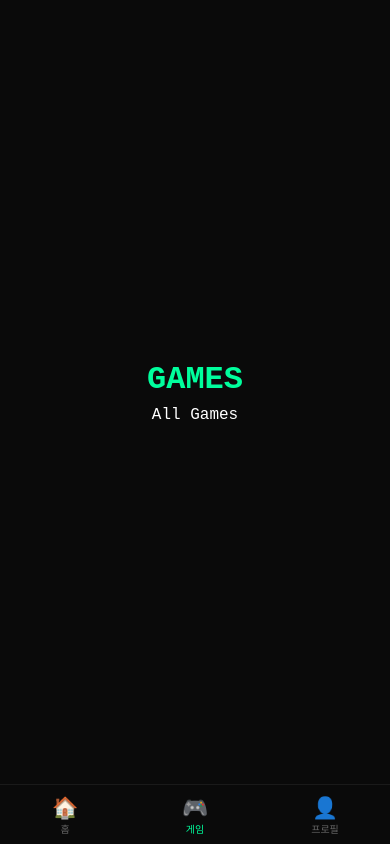
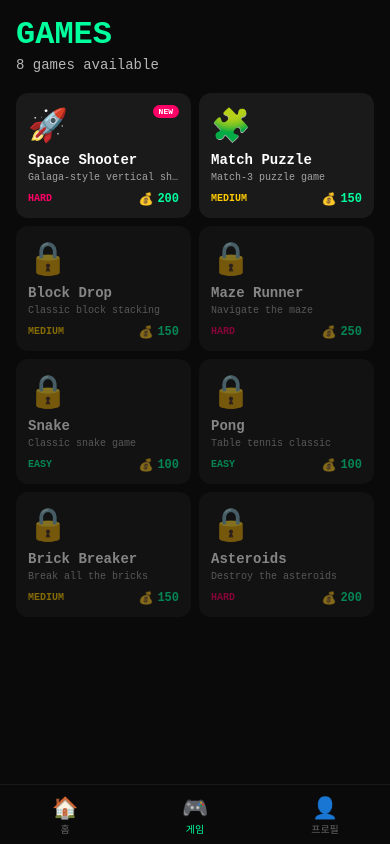
Before and after one commit to hyuki0130/retrox, a React Native app in the folder mobile/: screen /Games in a window 390 px wide. Built offline with nearby package versions, Linux system fonts and the light colour scheme; what react-native-google-mobile-ads would draw is missing.

Commit message:
fix(ios): set UIViewControllerBasedStatusBarAppearance to YES and implement GamesScreen (#9)

```diff
--- a/mobile/src/screens/GamesScreen.tsx
+++ b/mobile/src/screens/GamesScreen.tsx
@@ -1,18 +1,91 @@
 import React from 'react';
-import { View, Text, StyleSheet } from 'react-native';
+import { View, Text, StyleSheet, ScrollView, FlatList, TouchableOpacity, Alert } from 'react-native';
 import { SafeAreaView } from 'react-native-safe-area-context';
-import { useSettingsStore } from '@/store';
+import { useNavigation } from '@react-navigation/native';
+import { useSettingsStore, useCoinStore } from '@/store';
+import type { Game } from '@/navigation/types';
+
+const ALL_GAMES: Game[] = [
+  { id: 'shooter', name: 'Space Shooter', icon: '🚀', difficulty: 'hard', coinCost: 200, isLocked: false, isNew: true, description: 'Galaga-style vertical shooter' },
+  { id: 'puzzle', name: 'Match Puzzle', icon: '🧩', difficulty: 'medium', coinCost: 150, isLocked: false, description: 'Match-3 puzzle game' },
+  { id: 'tetris', name: 'Block Drop', icon: '🟦', difficulty: 'medium', coinCost: 150, isLocked: true, description: 'Classic block stacking' },
+  { id: 'pacman', name: 'Maze Runner', icon: '🟡', difficulty: 'hard', coinCost: 250, isLocked: true, description: 'Navigate the maze' },
+  { id: 'snake', name: 'Snake', icon: '🐍', difficulty: 'easy', coinCost: 100, isLocked: true, description: 'Classic snake game' },
+  { id: 'pong', name: 'Pong', icon: '🏓', difficulty: 'easy', coinCost: 100, isLocked: true, description: 'Table tennis classic' },
+  { id: 'breakout', name: 'Brick Breaker', icon: '🧱', difficulty: 'medium', coinCost: 150, isLocked: true, description: 'Break all the bricks' },
+  { id: 'asteroids', name: 'Asteroids', icon: '☄️', difficulty: 'hard', coinCost: 200, isLocked: true, description: 'Destroy the asteroids' },
+];
+
+const DIFFICULTY_COLORS: Record<Game['difficulty'], string> = {
+  easy: '#00ff9d',
+  medium: '#ffcc00',
+  hard: '#ff0066',
+};
 
 export const GamesScreen: React.FC = () => {
+  const navigation = useNavigation();
   const getThemeColors = useSettingsStore((s) => s.getThemeColors);
+  const { coins, spendCoins } = useCoinStore();
   const colors = getThemeColors();
 
+  const handleGamePress = (game: Game) => {
+    if (game.isLocked) {
+      Alert.alert('Locked', 'This game is coming soon!');
+      return;
+    }
+    if (coins < game.coinCost) {
+      Alert.alert('Insufficient Coins', 'Watch an ad to earn more coins!');
+      return;
+    }
+    spendCoins(game.coinCost);
+    navigation.navigate('Gameplay', { gameId: game.id });
+  };
+
+  const renderGameItem = ({ item }: { item: Game }) => (
+    <TouchableOpacity
+      style={[styles.gameCard, { backgroundColor: '#1a1a1a' }, item.isLocked && styles.lockedCard]}
+      onPress={() => handleGamePress(item)}
+      activeOpacity={0.7}
+    >
+      <View style={styles.gameHeader}>
+        <Text style={styles.gameIcon}>{item.isLocked ? '🔒' : item.icon}</Text>
+        {item.isNew && (
+          <View style={[styles.newBadge, { backgroundColor: colors.secondary }]}>
+            <Text style={styles.badgeText}>NEW</Text>
+          </View>
+        )}
+      </View>
+      <Text style={[styles.gameName, { color: colors.text }]}>{item.name}</Text>
+      <Text style={[styles.gameDescription, { color: colors.text }]} numberOfLines={1}>
+        {item.description}
+      </Text>
+      <View style={styles.gameFooter}>
+        <Text style={[styles.difficulty, { color: DIFFICULTY_COLORS[item.difficulty] }]}>
+          {item.difficulty.toUpperCase()}
+        </Text>
+        <View style={styles.costContainer}>
+          <Text style={styles.coinIcon}>💰</Text>
+          <Text style={[styles.cost, { color: colors.primary }]}>{item.coinCost}</Text>
+        </View>
+      </View>
+    </TouchableOpacity>
+  );
+
   return (
-    <SafeAreaView style={[styles.container, { backgroundColor: colors.background }]}>
-      <View style={styles.content}>
+    <SafeAreaView style={[styles.container, { backgroundColor: colors.background }]} edges={['top']}>
+      <View style={styles.header}>
         <Text style={[styles.title, { color: colors.primary }]}>GAMES</Text>
-        <Text style={[styles.subtitle, { color: colors.text }]}>All Games</Text>
+        <Text style={[styles.subtitle, { color: colors.text }]}>{ALL_GAMES.length} games available</Text>
       </View>
+      <FlatList
+        data={ALL_GAMES}
+        renderItem={renderGameItem}
+        keyExtractor={(item) => item.id}
+        numColumns={2}
+        columnWrapperStyle={styles.row}
+        contentContainerStyle={styles.list}
+        showsVerticalScrollIndicator={false}
+      />
     </SafeAreaView>
   );
 };
@@ -21,10 +94,10 @@ const styles = StyleSheet.create({
   container: {
     flex: 1,
   },
-  content: {
-    flex: 1,
-    justifyContent: 'center',
-    alignItems: 'center',
+  header: {
+    paddingHorizontal: 16,
+    paddingTop: 16,
+    paddingBottom: 16,
   },
   title: {
     fontSize: 32,
@@ -32,8 +105,81 @@ const styles = StyleSheet.create({
     fontWeight: 'bold',
   },
   subtitle: {
-    fontSize: 16,
+    fontSize: 14,
     fontFamily: 'monospace',
-    marginTop: 8,
+    marginTop: 4,
+    opacity: 0.7,
+  },
+  list: {
+    paddingHorizontal: 12,
+    paddingBottom: 100,
+  },
+  row: {
+    justifyContent: 'space-between',
+  },
+  gameCard: {
+    flex: 1,
+    margin: 4,
+    borderRadius: 12,
+    padding: 12,
+    maxWidth: '48%',
+  },
+  lockedCard: {
+    opacity: 0.5,
+  },
+  gameHeader: {
+    flexDirection: 'row',
+    justifyContent: 'space-between',
+    alignItems: 'flex-start',
+    marginBottom: 8,
+  },
+  gameIcon: {
+    fontSize: 32,
+  },
+  newBadge: {
+    paddingHorizontal: 6,
+    paddingVertical: 2,
+    borderRadius: 8,
+  },
+  badgeText: {
+    color: '#fff',
+    fontSize: 8,
+    fontWeight: 'bold',
+    fontFamily: 'monospace',
+  },
+  gameName: {
+    fontSize: 14,
+    fontWeight: 'bold',
+    fontFamily: 'monospace',
+    marginBottom: 4,
+  },
+  gameDescription: {
+    fontSize: 10,
+    fontFamily: 'monospace',
+    opacity: 0.6,
+    marginBottom: 8,
+  },
+  gameFooter: {
+    flexDirection: 'row',
+    justifyContent: 'space-between',
+    alignItems: 'center',
+  },
+  difficulty: {
+    fontSize: 10,
+    fontFamily: 'monospace',
+    fontWeight: 'bold',
+  },
+  costContainer: {
+    flexDirection: 'row',
+    alignItems: 'center',
+  },
+  coinIcon: {
+    fontSize: 12,
+    marginRight: 4,
+  },
+  cost: {
+    fontSize: 12,
+    fontFamily: 'monospace',
+    fontWeight: 'bold',
   },
 });
```
Also changed, not shown: 1 other file (tests, documents, lock files or other folders).
